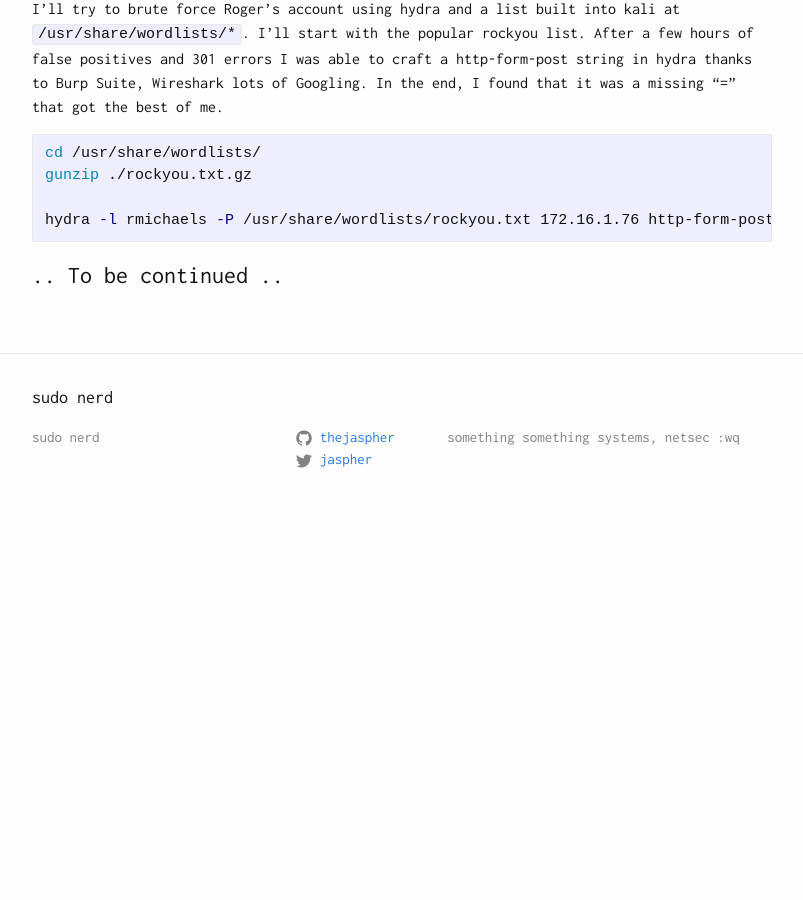
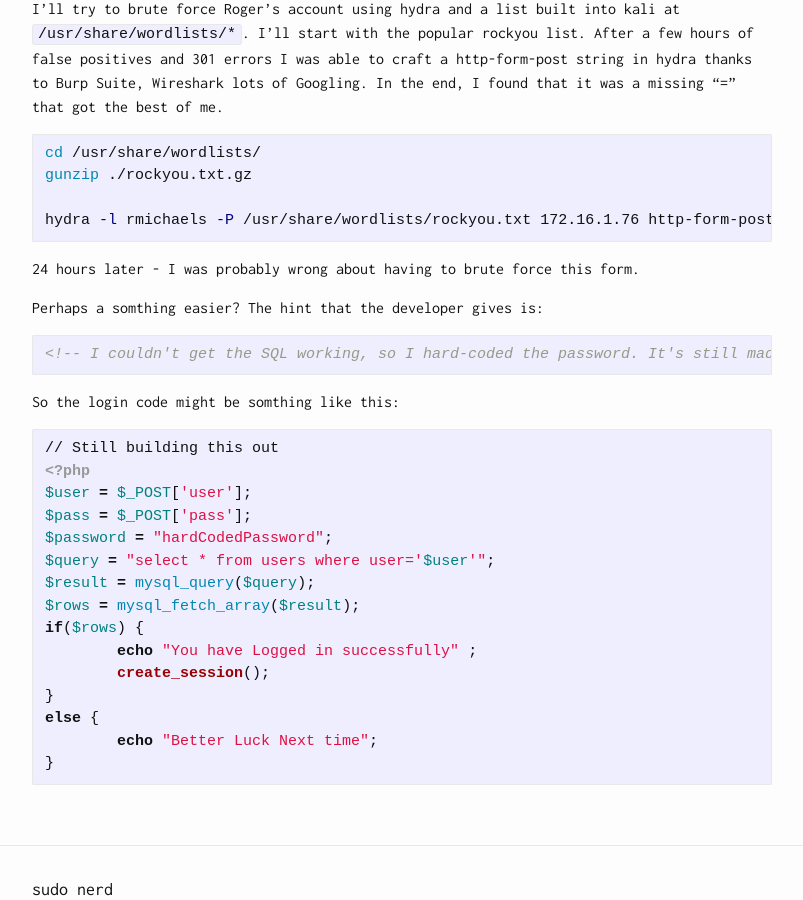
Before and after one commit to educationnull/thejaspher.github.io, a Jekyll site: the page built from _posts/2016-11-09-vulnhub-imf.md, in a window 1280 px wide and 900 px high, scrolled down 3734 px. Shown: the whole window, without its empty margins (238-1041 px from the left). Built offline with Jekyll 4.4.1, drawn with Linux system fonts in a browser that asks for light colours; before the commit the page ends 4265 px from its top, so only the background shows below that.

Commit message:
Update 2016-11-09-vulnhub-imf.md

````diff
--- a/_posts/2016-11-09-vulnhub-imf.md
+++ b/_posts/2016-11-09-vulnhub-imf.md
@@ -164,4 +164,30 @@ gunzip ./rockyou.txt.gz
 
 hydra -l rmichaels -P /usr/share/wordlists/rockyou.txt 172.16.1.76 http-form-post "/imfadministrator/index.php:user=^USER^&pass=^PASS^:Invalid:H=Cookie: PHPSESSID=71jtqremlb5q74hge3apaog8d3" -t 64
 ```
-# .. To be continued ..
+24 hours later - I was probably wrong about having to brute force this form.
+
+Perhaps a somthing easier? The hint that the developer gives is:
+
+```html
+<!-- I couldn't get the SQL working, so I hard-coded the password. It's still mad secure through. - Roger -->
+```
+
+So the login code might be somthing like this:
+
+```php
+// Still building this out
+<?php
+$user = $_POST['user'];
+$pass = $_POST['pass'];
+$password = "hardCodedPassword";
+$query = "select * from users where user='$user'";
+$result = mysql_query($query);
+$rows = mysql_fetch_array($result);
+if($rows) {
+	echo "You have Logged in successfully" ;
+	create_session();
+}
+else {
+	echo "Better Luck Next time";
+}
+```
````
